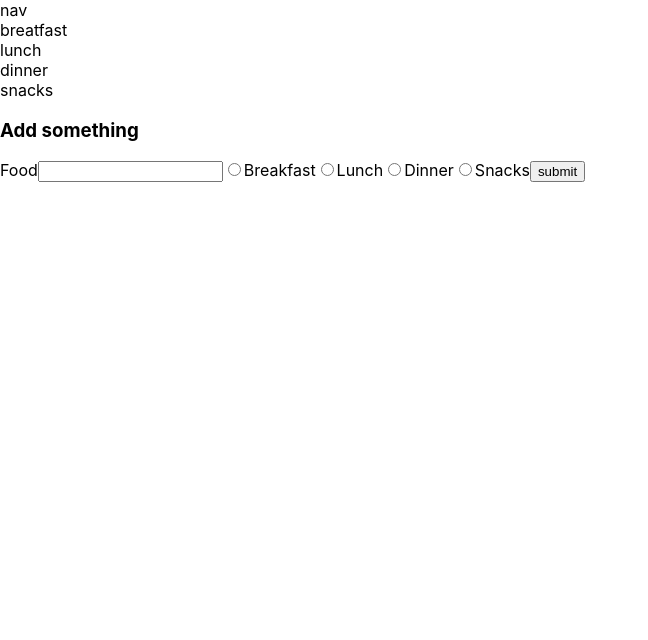
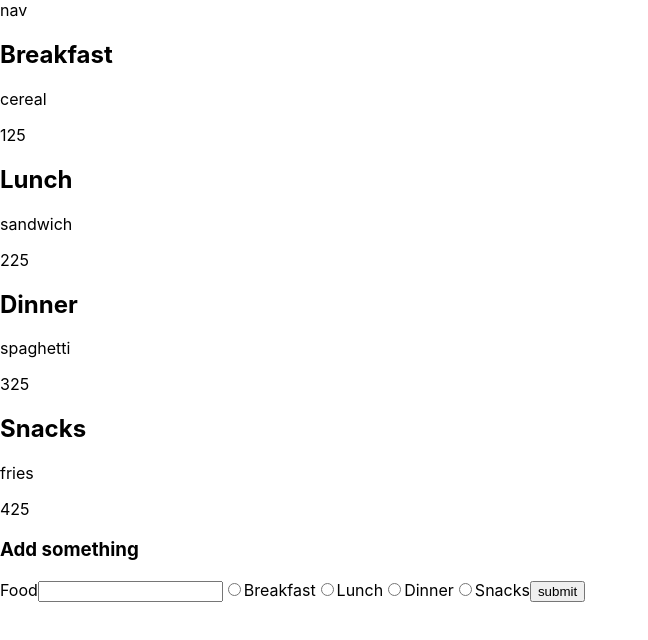
Before and after one commit to BartlomiejRuson/cal-calculator, a Next.js app: page / in a window 1280 px wide. Shown: the top 640 px of the page, without its empty margins (0-648 px from the left). Built offline with nearby package versions, Linux system fonts and the light colour scheme.

Commit message:
mechanika dodawania jedzenia dotablic

```diff
--- /dev/null
+++ b/pages/components/Tables.js
@@ -0,0 +1,71 @@
+
+import React, { useState,useEffect } from "react";
+
+function Tables({currentFood}) {
+  const [bre, setBre] = useState([{ id: 111, name: "cereal", kcals: 125 },]);
+  const [lun, setLun] = useState([{ id: 222, name: "sandwich", kcals: 225 },]);
+  const [din, setDin] = useState([{ id: 333, name: "spaghetti", kcals: 325 },]);
+  const [sna, setSna] = useState([{ id: 444, name: "fries", kcals: 425 },]);
+  console.log(currentFood)
+//   useEffect((currentFood)=>{
+//     switch(currentFood.dish){
+//         case "breakfast":
+//             bre.push({id:1111,name:currentFood.name,kcals:currentFood.kcals})
+//     }
+
+// },[currentFood])
+  return (
+    <>
+      <div>
+        <h2>Breakfast</h2>
+        <div>
+          {bre.map((item) => (
+            <div key={item.id}>
+
+              <p>{item.name}</p>
+              <p>{item.kcals}</p>
+            </div>
+          ))}
+        </div>
+      </div>
+      <div>
+        <h2>Lunch</h2>
+        <div>
+          {lun.map((item) => (
+            <div key={item.id}>
+
+              <p>{item.name}</p>
+               <p>{item.kcals}</p>
+            </div>
+          ))}
+        </div>
+      </div>
+      <div>
+        <h2>Dinner</h2>
+        <div>
+          {din.map((item) => (
+            <div key={item.id}>
+
+              <p>{item.name}</p>
+               <p>{item.kcals}</p>
+            </div>
+          ))}
+        </div>
+      </div>
+      <div>
+        <h2>Snacks</h2>
+        <div>
+          {sna.map((item) => (
+            <div key={item.id}>
+
+              <p>{item.name}</p>
+               <p>{item.kcals}</p>
+            </div>
+          ))}
+        </div>
+      </div>
+    </>
+  );
+}
+
+export default Tables;
--- a/pages/index.js
+++ b/pages/index.js
@@ -1,15 +1,16 @@
 import Head from 'next/head'
 import { useState } from 'react';
+import Tables from './components/Tables';
 
 
 export default function Home() {
 
   const [ingr,setIngr] = useState("");
   const [dish,setDish] = useState("");
-
+  const [kcals,setKcals] = useState("");
+  const [currentFood,setCurrentFood] = useState({name:"",dish:"",kcals:""});
   const handleSubmit = (e) =>{
     e.preventDefault();
-    console.log(dish)
     const options = {
       method: 'GET',
       headers: {
@@ -20,22 +21,19 @@ export default function Home() {
 
     fetch('https://edamam-food-and-grocery-database.p.rapidapi.com/parser?ingr='+ingr, options)
       .then(response => response.json())
-      .then(response => console.log(response.parsed[0].food.nutrients.ENERC_KCAL))
+      .then(response => setKcals(response.parsed[0].food.nutrients.ENERC_KCAL)).then(setCurrentFood({name:ingr,dish:dish,kcals:kcals}))
       .catch(err => console.error(err));
   }
   return (
     <div>
       <Head>
-        <title>Create Next App</title>
-        <meta name="description" content="Generated by create next app" />
+        <title>Calorie intake counter</title>
+        <meta name="description" content="Generated by me" />
         <link rel="icon" href="/favicon.ico" />
       </Head>
     <nav>nav</nav>
     <main>
-      <div>breatfast</div>
-      <div>lunch</div>
-      <div>dinner</div>
-      <div>snacks</div>
+    <Tables currentFood={currentFood}/>
     </main>
     <form onSubmit={handleSubmit}>
       <h3>Add something</h3>
```
